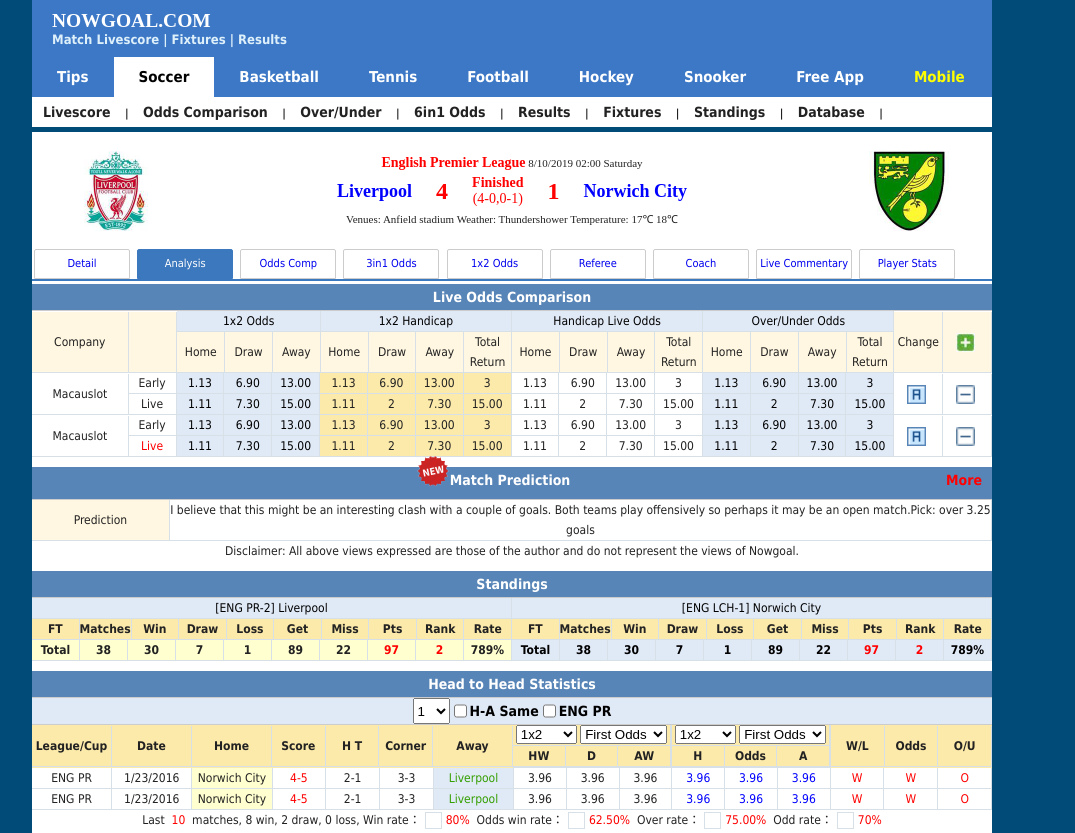
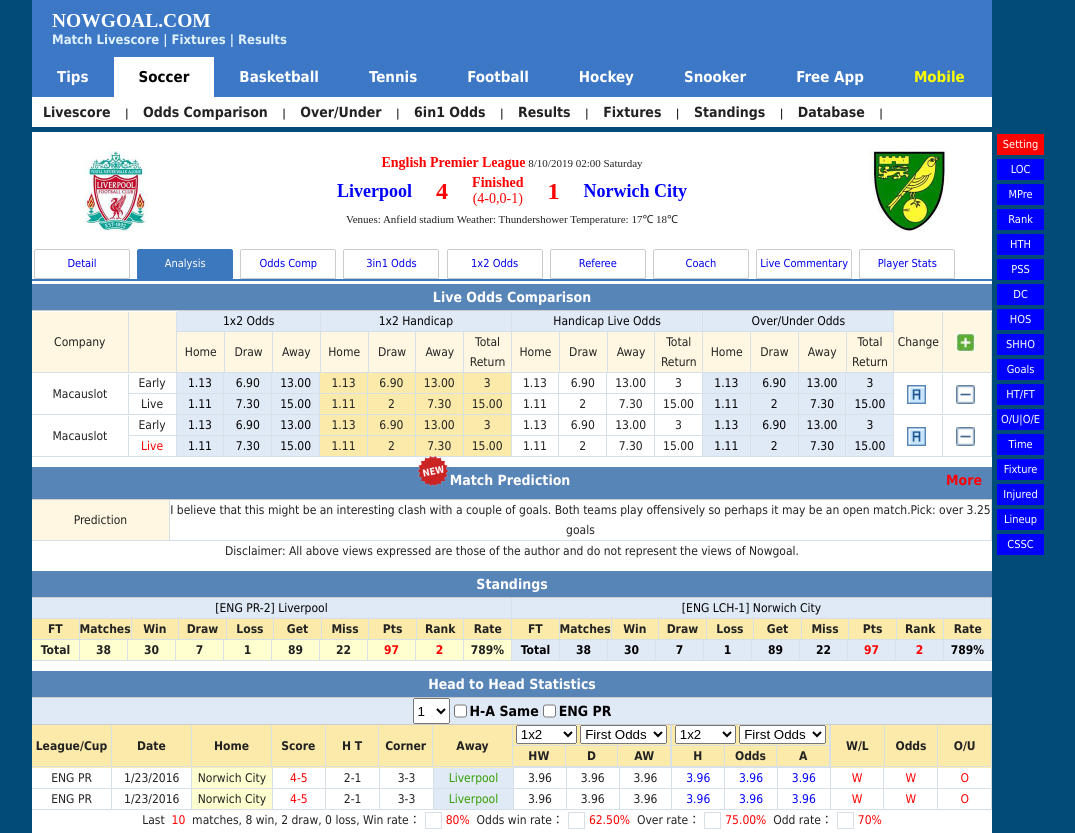
Before and after one commit to Rikadewi/football-livescore, a plain HTML site: page views/analysis.html in a window 1280 px wide. Shown: the top 833 px of the page, without its empty margins (128-1203 px from the left). Drawn offline with Linux system fonts and the light colour scheme; files whose address does not match are found by name.

Commit message:
Add floating navbar in analysis

```diff
--- a/css/style.css
+++ b/css/style.css
@@ -12,6 +12,7 @@
     max-width: 960px;
     margin: auto;
     background-color: white;
+    position: relative;
 }
 a {
     text-decoration: none;
@@ -554,12 +555,12 @@
 }
 
 /* Analysis */
-#match-prediction img {
+#mpre img {
     position: relative;
     top: -12px;
     left: 375px;
 }
-#match-prediction {
+#mpre {
     justify-content: space-between;
     padding: 0 10px;
 }
@@ -654,3 +655,21 @@
     width: 960px;
     background-color: white;
 }
+
+/* Floating Navbar */
+.navbar-floating {
+    position: absolute;
+    left: 965px;
+    display: flex;
+    flex-direction: column;
+}
+.navbar-floating a {
+    background-color: blue;
+    color: white;
+    text-align: center;
+    margin: 2px 0;
+    padding: 4px;
+}
+.navbar-floating .current {
+    background-color: red;
+}
--- a/views/analysis.html
+++ b/views/analysis.html
@@ -41,6 +41,25 @@
                     <a>Database</a> |
                 </div>
             </header>
+            <div class="navbar-floating">
+                <a class='current' href='analysis.html#'>Setting</a>
+                <a href='analysis.html#loc'>LOC</a>
+                <a href='analysis.html#mpre'>MPre</a>
+                <a href='analysis.html#rank'>Rank</a>
+                <a href='analysis.html#hth'>HTH</a>
+                <a href='analysis.html#pss'>PSS</a>
+                <a href='analysis.html#dc'>DC</a>
+                <a href='analysis.html#hos'>HOS</a>
+                <a href='analysis.html#shho'>SHHO</a>
+                <a href='analysis.html#goals'>Goals</a>
+                <a href='analysis.html#htft'>HT/FT</a>
+                <a href='analysis.html#ouoe'>O/U|O/E</a>
+                <a href='analysis.html#time'>Time</a>
+                <a href='analysis.html#fixture'>Fixture</a>
+                <a href='analysis.html#injured'>Injured</a>
+                <a href='analysis.html#lineup'>Lineup</a>
+                <a href='analysis.html#cssc'>CSSC</a>
+            </div>
             <div>
                 <div class="content-top">
                     <img src='../static/logo/soccer/liverpool.png' alt='liverpool'>
@@ -75,7 +94,7 @@
                 </div>
 
                 <!-- Live Odds Comparison -->
-                <div class="content-head">
+                <div id='loc' class="content-head">
                     Live Odds Comparison
                 </div>
                 <div class="content-data">
@@ -267,7 +286,7 @@
                 </div>
 
                 <!-- Match Prediction -->
-                <div id="match-prediction" class="content-head">
+                <div id="mpre" class="content-head">
                     <img src="../static/analysis/new.png">
                     Match Prediction
                     <a class="red">More</a>
@@ -285,7 +304,7 @@
                 </div>
 
                 <!-- Standings -->
-                <div class="content-head">Standings</div>
+                <div id="rank" class="content-head">Standings</div>
                 <div class="content-data">
                     <div class="content-row center row-distribute odds-light-blue-background">
                         <div>
@@ -352,7 +371,7 @@
                 </div>
 
                 <!-- Head to Head Statistics -->
-                <div class="content-head">
+                <div  id="hth" class="content-head">
                     Head to Head Statistics
                 </div>
                 <div class="content-head odds-light-blue-background">
@@ -484,7 +503,7 @@
                 </div>
 
                 <!-- Previous Scores Statistics -->
-                <div class="content-head">
+                <div id="pss" class="content-head">
                     Previous Scores Statistics
                 </div>
                 <div class="content-head odds-light-blue-background">
@@ -752,7 +771,7 @@
                 </div>
 
                 <!-- Data Comparison -->
-                <div class="content-head">
+                <div id="dc" class="content-head">
                     Data Comparison Last
                     <select>
                         <option>10</option>
@@ -814,7 +833,7 @@
                 </div>
 
                 <!-- Handicap Odds Statistics -->
-                <div class="content-head">
+                <div id="hos" class="content-head">
                     Handicap Odds Statistics
                 </div>
                 <div class="content-data">
@@ -955,7 +974,7 @@
 
 
                 <!-- Same Historical Handicap Odds -->
-                <div class="content-head">
+                <div id="shho" class="content-head">
                     Same Historical Handicap Odds
                 </div>
                 <div class="content-head odds-light-blue-background">
@@ -1025,7 +1044,7 @@
                 </div>
 
                 <!-- Goals in 1st/2nd Half -->
-                <div class="content-head">
+                <div id="goals" class="content-head">
                     Goals in 1st/2nd Half
                 </div>
                 <div class="content-data">
@@ -1105,7 +1124,7 @@
             </div>
 
             <!-- Half Time/Full Time -->
-            <div class="content-head">
+            <div id="htft" class="content-head">
                 Half Time/Full Time
             </div>
             <div class="content-data">
@@ -1222,7 +1241,7 @@
             </div>
 
             <!-- Over/Under | Odd/Evem -->
-            <div class="content-head">
+            <div id="ouoe" class="content-head">
                 Over/Under | Odd/Evem
             </div>
             <div class="content-data">
@@ -1285,7 +1304,7 @@
             </div>
 
             <!-- Time of Scored -->
-            <div class="content-head">
+            <div id="time" class="content-head">
                 Time of Scored
             </div>
             <div class="content-data">
@@ -1464,7 +1483,7 @@
             </div>
 
              <!-- Fixture -->
-            <div class="content-head">
+            <div id="fixture" class="content-head">
                 Fixture (3 Matches)
             </div>
             <div class="content-data">
@@ -1511,7 +1530,7 @@
             </div>
 
              <!-- Injured and Suspension -->
-             <div class="content-head">
+             <div id="injured" class="content-head">
                 Injured and Suspension
             </div>
             <div class="content-data">
@@ -1546,7 +1565,7 @@
             </div>
 
             <!-- Last Match Lineup -->
-            <div class="content-head">
+            <div id="lineup" class="content-head">
                 Last Match Lineup
             </div>
             <div class="content-data">
@@ -1587,7 +1606,7 @@
             </div>
 
             <!-- Current Season Statistics & Comparison -->
-            <div class="content-head">
+            <div id="cssc" class="content-head">
                 Current Season Statistics & Comparison
             </div>
             <div id="current-season" class="content-data">
```
Also changed, not shown: 1 other file.
